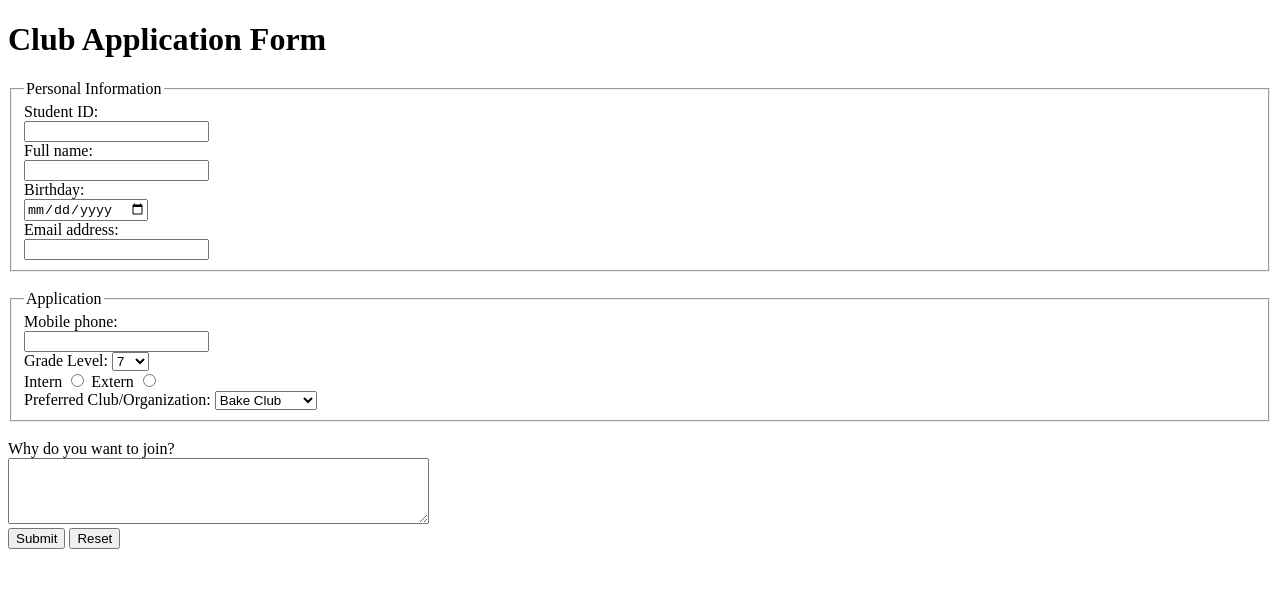
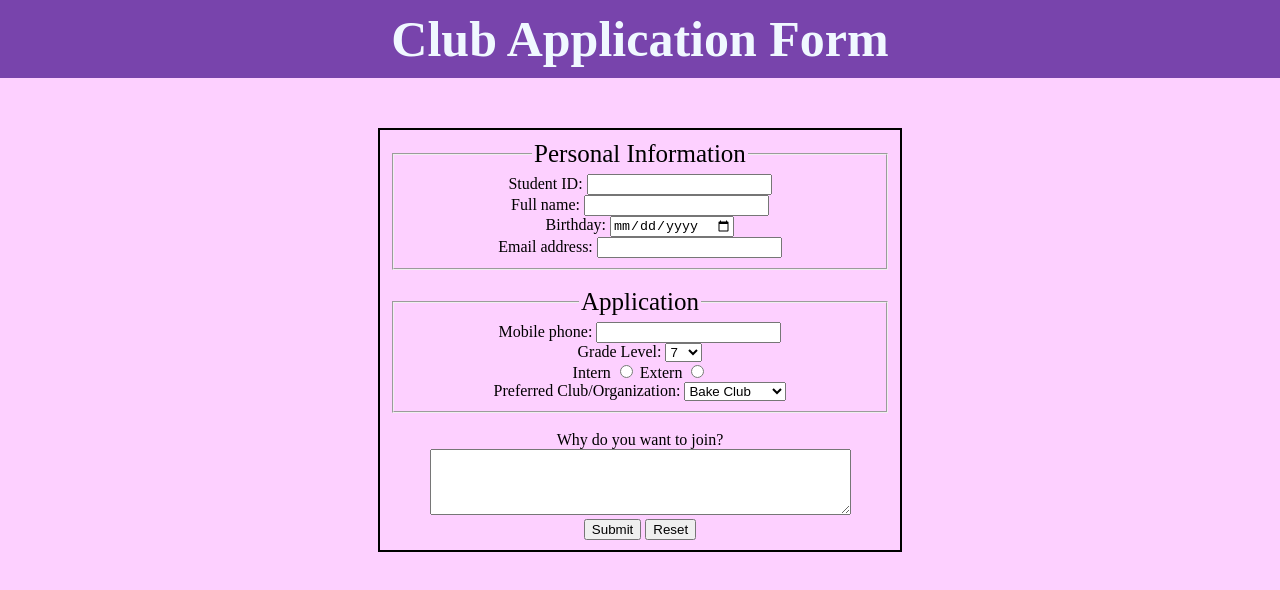
Before and after one commit to pshs-zairaflores/Q3_2GStrontiumFlores.html, a plain HTML site: page index.html in a window 1280 px wide. Drawn offline with Linux system fonts and the light colour scheme.

Commit message:
committ3

```diff
--- a/index.html
+++ b/index.html
@@ -2,26 +2,24 @@
 <html>
     <head>
         <title>Club Application Form</title>
+        <link rel="stylesheet" href="styles.css" />
     </head>
     <body>
-        <form action="/submit-form" method="post";
-        onsubmit="return confirm('Do you want to submit the form?');"
-        onreset="return confirm('Do you want to reset the form?');">
 
         <h1>Club Application Form</h1>
+
+        <form action="submit" method="post"
+            onsubmit="return confirm('Do you want to submit the form?');"
+            onreset="return confirm('Do you want to reset the form?');">
 
         <fieldset form="pinfo">
 
             <legend>Personal Information</legend>
 
-            <label for="studid">Student ID: </label><br>
-            <input type="number" id="studid" name="studid" required onblur="myFunction(this)"><br>
-            <label for="fname">Full name: </label><br>
-            <input type="text" id="fname" name="fname" required onblur="myFunction(this)"><br>
-            <label for="bday">Birthday: </label><br>
-            <input type="date" id="bday" name="bday" required onblur="myFunction(this)"><br>
-            <label for="email">Email address: </label><br>
-            <input type="text" id="email" name="email" required onblur="myFunction(this)"><br>
+            <label>Student ID: <input type="number" id="studid" name="studid" required onblur="myFunction(this)"></label><br>
+            <label>Full name: <input type="text" id="fname" name="fname" required onblur="myFunction(this)"></label><br>
+            <label>Birthday: <input type="date" id="bday" name="bday" required onblur="myFunction(this)"></label><br>
+            <label >Email address: <input type="text" id="email" name="email" required onblur="myFunction(this)"></label><br>
         </fieldset>
 
         <br>
@@ -29,9 +27,8 @@
         <fieldset form="ainfo">
 
             <legend>Application</legend>
-            <label for="mphone">Mobile phone: </label><br>
-            <input type="text" id="mphone" name="mphone" required onblur="myFunction(this)"><br>
-            <label for="grlevel">Grade Level: </label>
+            <label>Mobile phone: <input type="text" id="mphone" name="mphone" required onblur="myFunction(this)"></label><br>
+            <label>Grade Level:
             <select name="grlevel" id="grlevel" required onblur="myFunction(this)">
                 <option value="seven">7</option>
                 <option value="eight">8</option>
@@ -39,12 +36,11 @@
                 <option value="ten">10</option>
                 <option value="eleven">11</option>
                 <option value="twelve">12</option>
-            </select><br>
-            <label for="int">Intern</label>
-            <input type="radio" name="residency" value="int" id="int" required onblur="myFunction(this)">
-            <label for="ext">Extern</label>
-            <input type="radio" name="residency" value="ext" id="ext" required onblur="myFunction(this)"><br>
-            <label for="club">Preferred Club/Organization: </label>
+            </select>
+            </label><br>
+            <label>Intern <input type="radio" name="residency" value="int" id="int" required onblur="myFunction(this)"></label>
+            <label>Extern <input type="radio" name="residency" value="ext" id="ext" required onblur="myFunction(this)"></label><br>
+            <label>Preferred Club/Organization:
             <select name="club" id="club" required onblur="myFunction(this)">
                 <option value="bake">Bake Club</option>
                 <option value="sing">Himig Agham</option>
@@ -52,11 +48,11 @@
                 <option value="nature">CARE</option>
                 <option value="act">Kamalayan</option>
                 <option value="badminton">Volant</option>
-            </select><br>
+            </select>
+            </label><br>
         </fieldset>
         <br>
-            <label for="reason">Why do you want to join?</label><br>
-            <textarea id = "tArea" name="reason" rows ="4" cols="50" required onblur="myFunction(this)"></textarea><br>
+            <label>Why do you want to join? <textarea id = "tArea" name="reason" rows ="4" cols="50" required onblur="myFunction(this)"></textarea></label><br>
             <input type="submit" value="Submit">
             <input type="reset" value="Reset">
         </form>
--- /dev/null
+++ b/styles.css
@@ -0,0 +1,31 @@
+body {
+    font-family: 'Merriweather', serif;
+    margin: auto;
+    background-color: rgb(253, 208, 255);
+}
+
+h1 {
+    font-size: 50px;
+    background-color: rgb(120, 68, 172);
+    padding: 10px;
+    text-align: center;
+    color:aliceblue;
+    margin: 0;
+}
+
+legend {
+    font-size: 25px;
+}
+
+form {
+    text-align: center;
+    justify-content: center;
+    width: 500px;
+    margin: 50px auto;
+    padding: 10px;
+    border: 2px solid;
+}
+input:focus, select:focus, textarea:focus {
+    box-shadow: 1px 1px 7px #4a70e2;
+
+}
```
